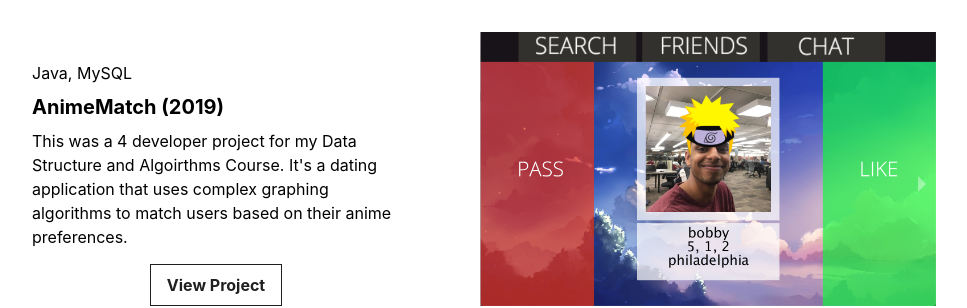
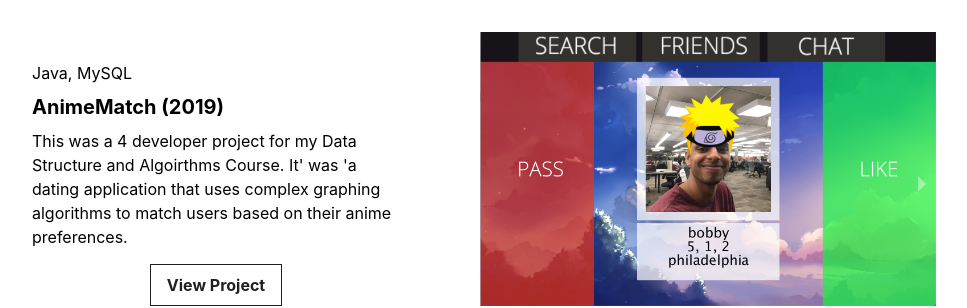
Before and after one commit to Akila-Kavisinghe/Akila-Kavisinghe.github.io, a React (Create React App) app: page / in a window 1280 px wide. Shown: the part 3740-4048 px from the top of the page, without its empty margins (156-1123 px from the left). Built offline with nearby package versions, Linux system fonts and the light colour scheme.

Commit message:
Changed description for anime match

```diff
--- a/src/App.js
+++ b/src/App.js
@@ -173,7 +173,7 @@ function App() {
             <Project
               techStack="Java, MySQL"
               title="AnimeMatch (2019)"
-              description="This was a 4 developer project for my Data Structure and Algoirthms Course. It's a dating application that uses complex graphing algorithms to match users based on their anime preferences."
+              description="This was a 4 developer project for my Data Structure and Algoirthms Course. It' was 'a dating application that uses complex graphing algorithms to match users based on their anime preferences."
               projectUrl="https://github.com/Akila-Kavisinghe/AnimeMatch"
               direction={"right"}
               images={[Project_4_1, Project_4_2, Project_4_3]}
```
